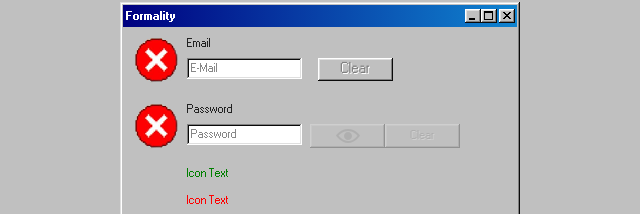
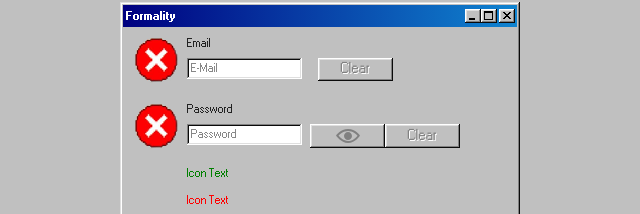
Before and after one commit to maurer2/formality, a Vue app: page / in a window 1280 px wide. Shown: the part 108-322 px from the top of the page, without its empty margins (320-960 px from the left). Built offline with nearby package versions, Linux system fonts and the light colour scheme.

Commit message:
Fixed disabled button style

```diff
--- a/src/components/Password.vue
+++ b/src/components/Password.vue
@@ -175,13 +175,16 @@ export default Vue.extend({
 
 .toggle-button,
 .clear-button {
-  flex-grow: 0;
-  // all: unset;
   margin-top: 0;
+  padding: 0 0.5rem;
+  border: 0;
+  font-size: 0.85rem;
+  line-height: 1;
+  background: transparent;
 
-  &--is-disabled {
-    cursor: not-allowed;
-    opacity: 0.25;
+  &--is-disabled,
+  :not([disabled]) {
+    cursor: pointer;
   }
 }
 
```
